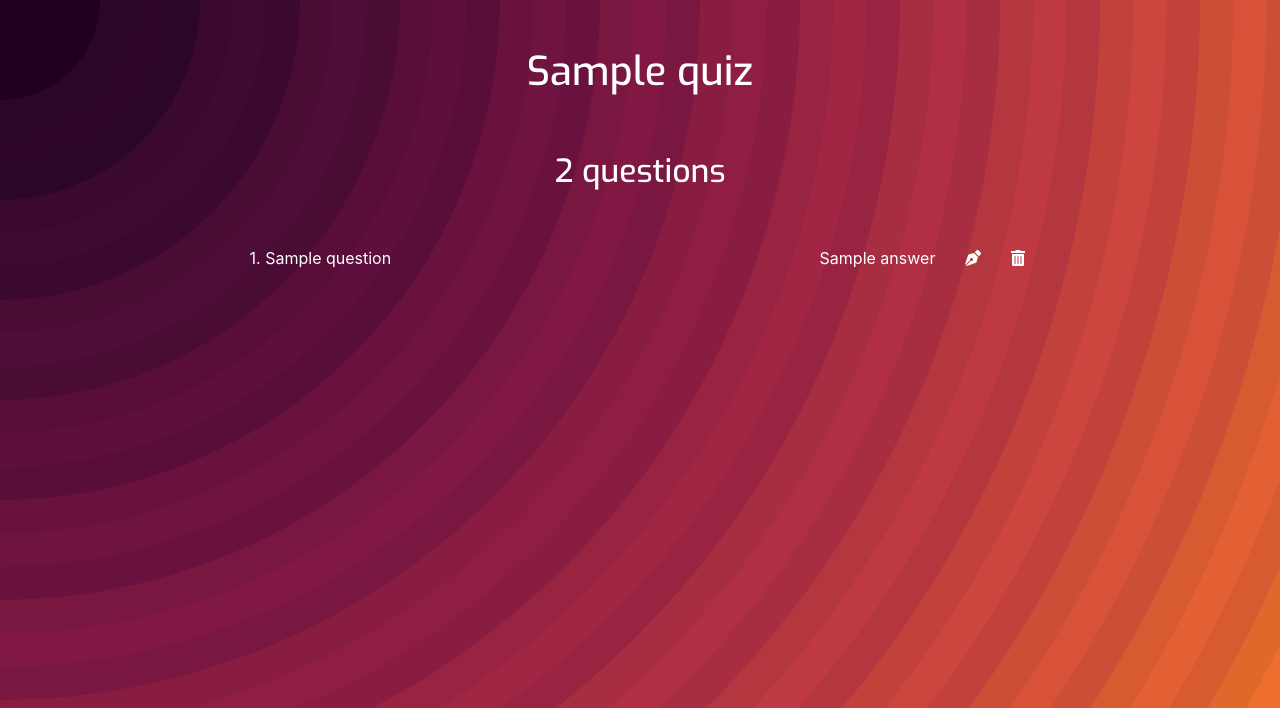
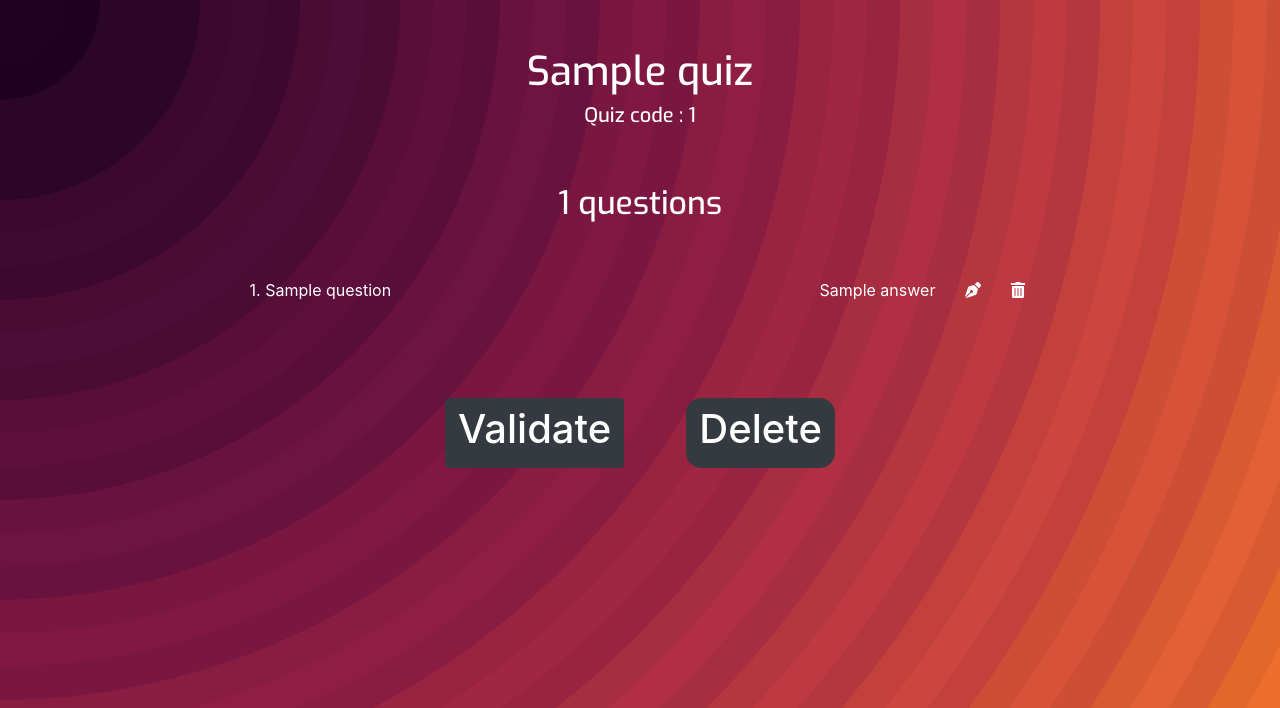
Before and after one commit to AntoineMaurin/Quiz-App, a Django app: template templates/quiz_building_summary.html in a window 1280 px wide. Shown: the top 708 px of the page. Run offline with Django 3.2, Linux system fonts and the light colour scheme; the template is opened without the code that fills it: most values are stand-ins (such as "Sample title", 1, 10 or a date in 2020).

Commit message:
Ajout de la fonctionnalité de suppression de quizz, et amélioration du système de numérotation des questions.

```diff
--- a/Quiz_App/urls.py
+++ b/Quiz_App/urls.py
@@ -28,4 +28,5 @@ urlpatterns = [
     path('submitquiz', views.submitquiz),
     path('nextquestion', views.nextquestionpage),
     path('deletequestion', views.deletequestion),
+    path('deletequiz/<int:id>', views.deletequiz, name="deletequiz"),
 ]
--- a/static/css/style.css
+++ b/static/css/style.css
@@ -178,7 +178,7 @@ a, a:hover {
   transform: rotate(45deg);
 }
 
-#DeleteQuestionForm {
+#DeleteQuestionForm, #DeleteQuizForm {
   display: none;
   position: absolute;
   top: 50%;
--- a/static/js/script.js
+++ b/static/js/script.js
@@ -20,6 +20,13 @@ function CloseDeleteQuestionForm() {
   document.getElementById('DeleteQuestionForm').style.display = 'none';
 }
 
+function OpenDeleteQuizForm(){
+  document.getElementById('DeleteQuizForm').style.display = 'block';
+}
+
+function CloseDeleteQuizForm() {
+  document.getElementById('DeleteQuizForm').style.display = 'none';
+}
 
 $(document).ready(function(){
 
--- a/templates/delete_question_form.html
+++ b/templates/delete_question_form.html
@@ -13,10 +13,10 @@
     <input type="hidden" id="delete_question_id" name="question_id" value="">
     <div class="row justify-content-around text-center">
       <div class="col">
-        <button type="submit" onclick="CloseDeleteQuestionForm()" class="">Supprimer</button>
+        <button type="submit" onclick="CloseDeleteQuestionForm()" class="btn btn-dark">Yes</button>
       </div>
       <div class="col">
-        <div onclick="CloseDeleteQuestionForm()" class="">Annuler</div>
+        <div onclick="CloseDeleteQuestionForm()" class="btn btn-dark">Cancel</div>
       </div>
     </div>
   </form>
--- /dev/null
+++ b/templates/delete_quiz_form.html
@@ -0,0 +1,19 @@
+<div id="DeleteQuizForm">
+  <div class="pl-3 py-2 border-bottom">
+    <h4 class="my-1">{{ quiz.title }}</h4>
+  </div>
+  <form class="py-3 border" action="{% url 'deletequiz' quiz.id %}" method="post">
+    {% csrf_token %}
+    <div class="mb-2 px-3">
+      <p class="mb-3">This action will delete your entire quiz. Are you sure you want to continue ?</p>
+    </div>
+    <div class="row justify-content-around text-center">
+      <div class="col">
+        <button type="submit" onclick="CloseDeleteQuizForm()" class="btn btn-dark">Yes</button>
+      </div>
+      <div class="col">
+        <div onclick="CloseDeleteQuizForm()" class="btn btn-dark">Cancel</div>
+      </div>
+    </div>
+  </form>
+</div>
--- a/templates/quiz_building_summary.html
+++ b/templates/quiz_building_summary.html
@@ -7,14 +7,17 @@
 
 <div class="row justify-content-center mt-5 mx-auto">
   <div class="col-auto">
-    <div class="mx-auto"><h1 class="font-exo-medium text-white">{{ quiz.title }}</h1></div>
+    <div class="mx-auto text-center">
+      <h1 class="font-exo-medium text-white">{{ quiz.title }}</h1>
+      <h5 class="font-exo-medium text-white">Quiz code : {{ quiz.id }}</h5>
+    </div>
   </div>
 </div>
 
 <div class="container">
   <div class="row justify-content-center mt-5 mx-auto">
     <div class="col-auto">
-      <h2 class="font-exo-medium text-white">{{ quiz.question_set.all|length|add:"1" }} questions</h2>
+      <h2 class="font-exo-medium text-white">{{ quiz.question_set.all|length }} questions</h2>
     </div>
   </div>
 </div>
@@ -48,6 +51,18 @@
   {% endfor %}
 </div>
 
+<div class="container mt-5">
+  <div class="row justify-content-center pt-5">
+    <div class="col-auto mx-3">
+      <a href="/create"><button class="btn btn-dark d-flex mx-auto"><h1 class="text-white">Validate</h1></button></a>
+    </div>
+    <div class="col-auto mx-3">
+      <button class="btn btn-dark d-flex mx-auto" onclick="OpenDeleteQuizForm()"><h1 class="text-white">Delete</h1></button>
+    </div>
+  </div>
+</div>
+
 {% include "delete_question_form.html" %}
+{% include "delete_quiz_form.html" %}
 
 {% endblock body %}
--- a/templates/quiz_question_playing.html
+++ b/templates/quiz_question_playing.html
@@ -14,6 +14,9 @@
 <div class="container">
   <div class="row justify-content-center">
     <div class="col-7">
+      <div class="text-white text-left mb-2 mt-5">
+        <h5>Question {{ question_number }}</h5>
+      </div>
 
       <div class="row justify-content-center mt-5 mx-auto">
         <div class="col-auto">
--- a/templates/welcome_quiz.html
+++ b/templates/welcome_quiz.html
@@ -17,7 +17,7 @@
 
       <div class="row justify-content-center mt-5 mx-auto">
         <div class="col-auto">
-          <div class="mx-auto"><h2 class="font-exo-medium text-white">This quiz has {{ quiz.question_set.all|length|add:"1" }} questions</h2></div>
+          <div class="mx-auto"><h2 class="font-exo-medium text-white">This quiz has {{ quiz.question_set.all|length }} questions</h2></div>
         </div>
       </div>
 
```
Also changed, not shown: Quiz_App/views.py (+7 -0 lines).
